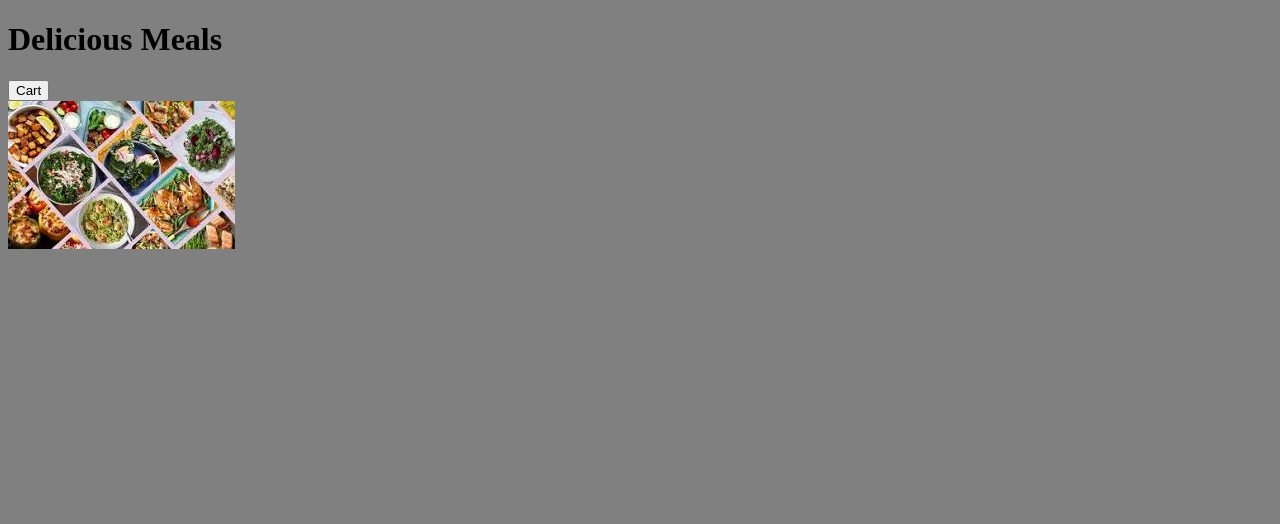
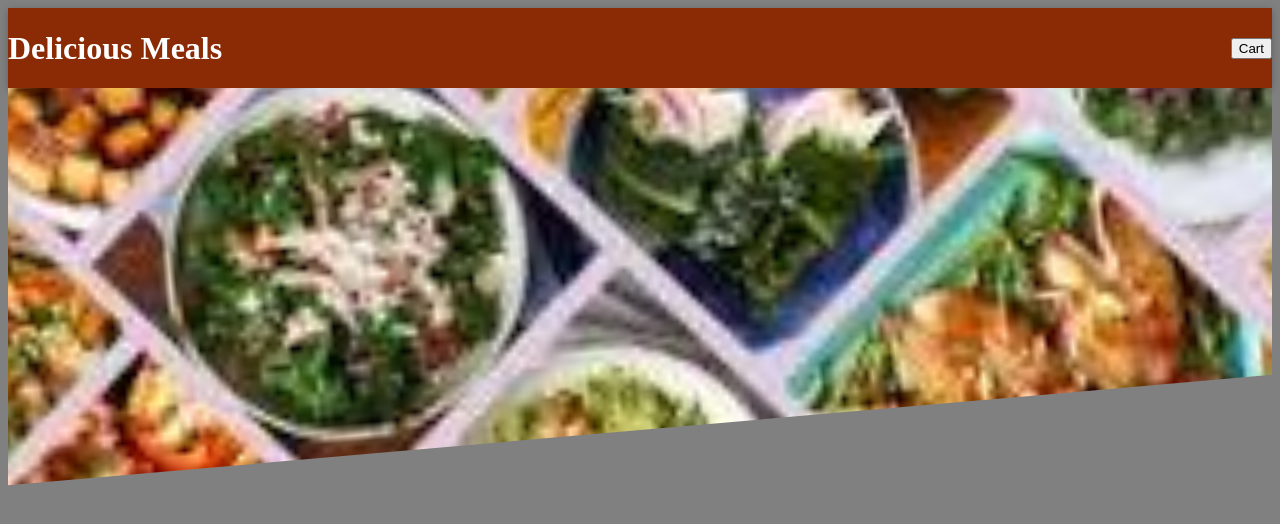
Before and after one commit to CoolShivas/React_Restaurants_App, a React (Vite) app in the folder my_restro_app/: page / in a window 1280 px wide. Shown: the top 524 px of the page. Built offline with nearby package versions, Linux system fonts and the light colour scheme.

Commit message:
CSS_Added_to_Header_File

```diff
--- a/my_restro_app/src/components/LayOut/Header.jsx
+++ b/my_restro_app/src/components/LayOut/Header.jsx
@@ -1,13 +1,14 @@
+import classes from "./Header.module.css"
 import fullFood from "../../assets/fullFood.jpg";
 
 
 const Header = () => {
     return <>
-        <header className="header">
+        <header className={classes.header}>
             <h1> Delicious Meals </h1>
             <button> Cart </button>
         </header>
-        <div className="main-image">
+        <div className={classes['main-image']}>
             <img src={fullFood} alt="" />
         </div>
     </>
--- /dev/null
+++ b/my_restro_app/src/components/LayOut/Header.module.css
@@ -0,0 +1,29 @@
+.header {
+    /* position: fixed; */
+    top: 0;
+    left: 0;
+    width: 100%;
+    height: 5rem;
+    background-color: #8a2b06;
+    color: white;
+    display: flex;
+    justify-content: space-between;
+    align-items: center;
+    /* padding: 0 10%; */
+    box-shadow: 0 2px 8px rgba(0, 0, 0, 0.25);
+    z-index: 10;
+}
+
+.main-image {
+    width: 100%;
+    height: 25rem;
+    z-index: 0;
+    overflow: hidden;
+}
+
+.main-image img {
+    width: 110%;
+    height: 100%;
+    object-fit: cover;
+    transform: rotateZ(-5deg) translateY(-4rem) translateX(-1rem);
+}
```
